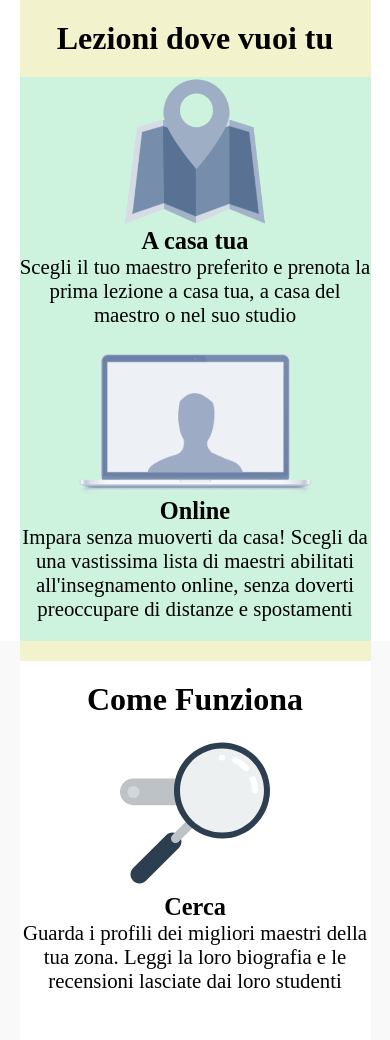
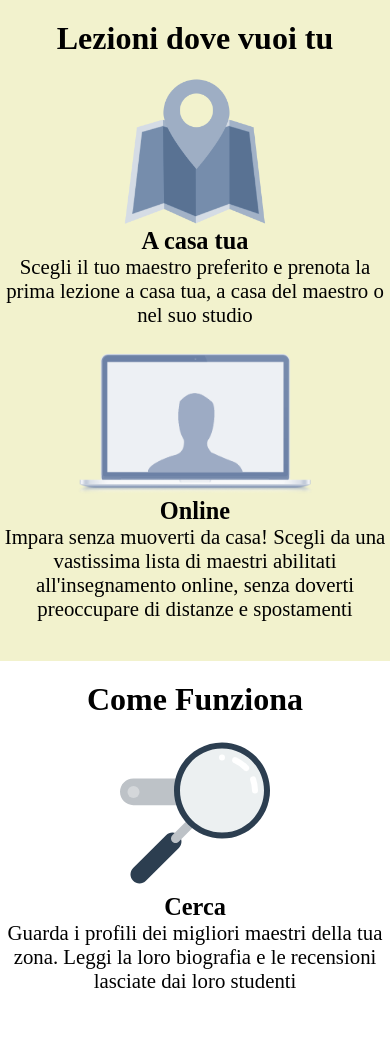
Before and after one commit to DanieleGelsomino/html-css-resp-wannabe, a plain HTML site: page index.html in a window 390 px wide. Shown: the top 1040 px of the page. Drawn offline with Linux system fonts and the light colour scheme.

Commit message:
add bonus add max-width descending order

```diff
--- a/css/mediaquery.css
+++ b/css/mediaquery.css
@@ -1,4 +1,71 @@
 /* desktop first */
+
+@media screen and (max-width: 840px) {
+  body {
+    margin: 0%;
+  }
+  h1 {
+    margin: 0;
+    padding-top: 20px;
+    padding-bottom: 20px;
+  }
+
+  #lezioni h1 {
+    background-color: rgb(179, 208, 231);
+    padding-top: 0;
+  }
+  img {
+    height: 200px;
+  }
+
+  h3 {
+    margin: 0;
+  }
+
+  .row {
+    width: 100%;
+    margin-top: 0;
+    padding-top: 20px;
+    background-color: rgb(179, 208, 231);
+  }
+
+  #lezioni .row > .left,
+  #lezioni .row > .right {
+    width: 100%;
+    padding-bottom: 20px;
+    font-size: 1.3rem;
+    background-color: rgb(179, 208, 231);
+  }
+
+  #steps .row h1 {
+    background-color: white;
+  }
+  #steps .row > .left,
+  #steps .row > .central,
+  #steps .row > .right {
+    width: 100%;
+    padding-bottom: 50px;
+    font-size: 1.3rem;
+    background-color: white;
+  }
+
+  #why .row > .first,
+  #why .row > .second,
+  #why .row > .third {
+    width: 100%;
+    margin-top: 20px;
+    font-size: 1.3rem;
+  }
+
+  #why .row img {
+    height: 150px;
+  }
+
+  hr {
+    margin: 0 10px;
+    border: 1px solid;
+  }
+}
 
 @media screen and (max-width: 720px) {
   body {
@@ -68,19 +135,3 @@
 }
 
 /* dektop first */
-
-@media screen and (max-width: 840px) {
-  .row {
-    width: 90%;
-    margin-left: auto;
-    margin-right: auto;
-  }
-
-  #lezioni .row > .left,
-  #lezioni .row > .right {
-    width: 100%;
-    padding-bottom: 20px;
-    font-size: 1.3rem;
-    background-color: rgb(205, 242, 222);
-  }
-}
```
